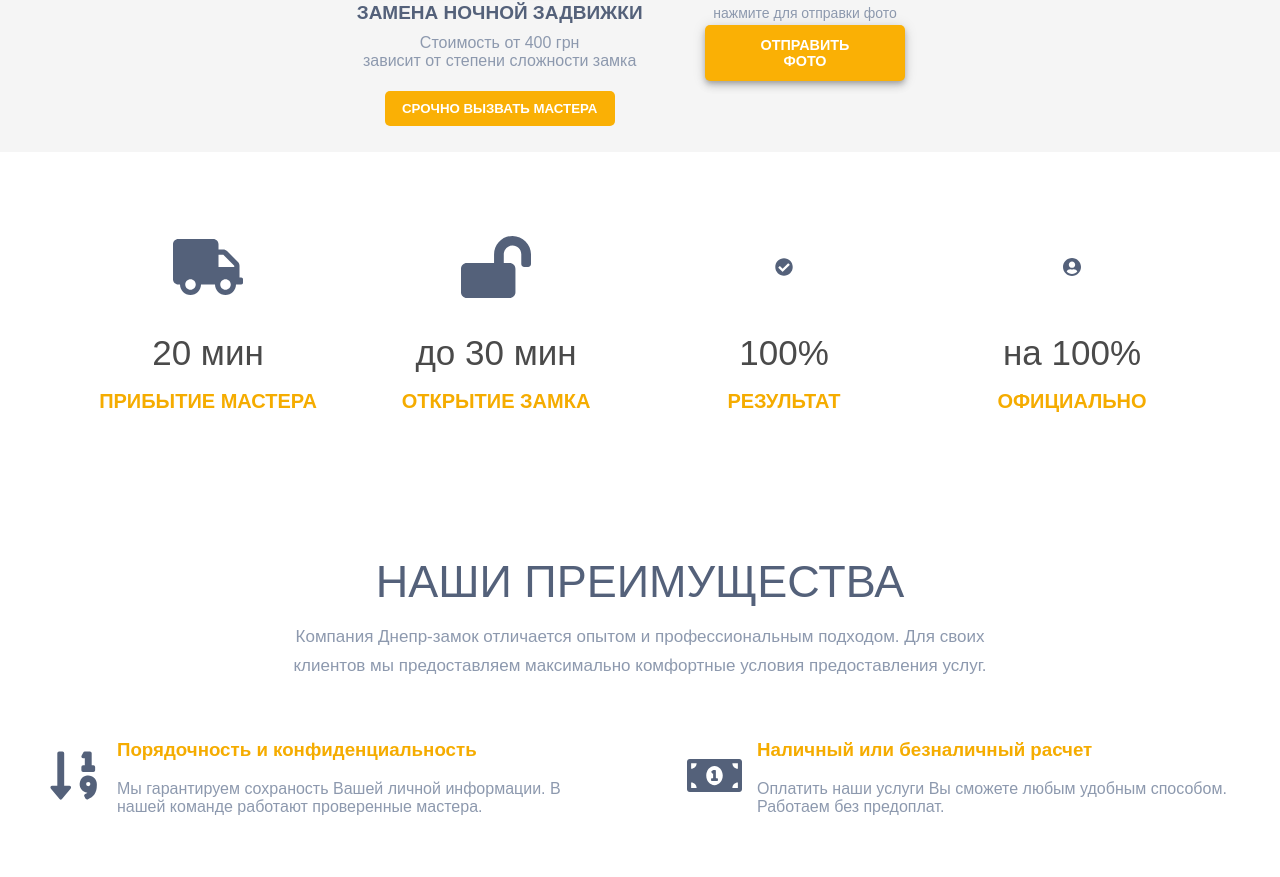
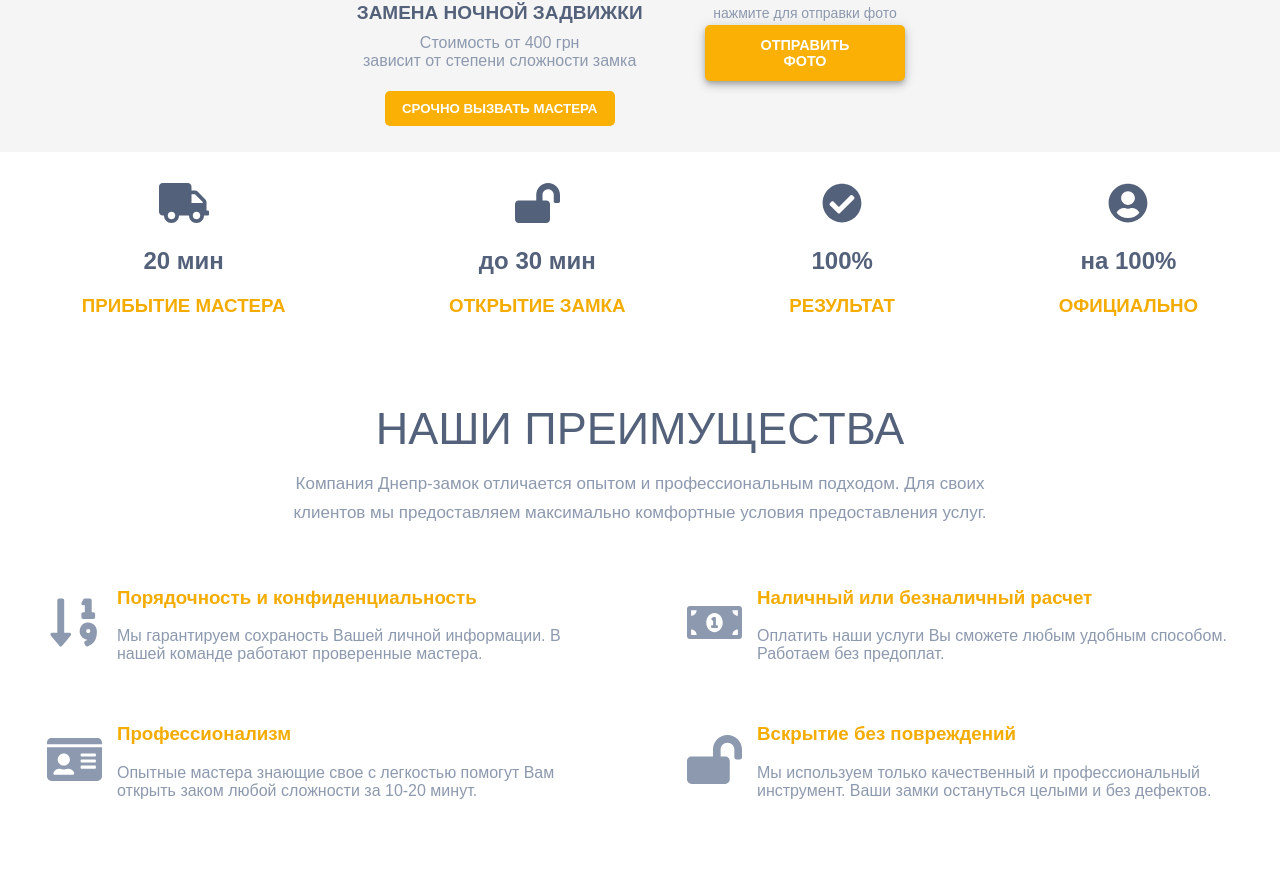
Before and after one commit to Ca-tt/dnepr-masterok-vue, a Vue app: page / in a window 1280 px wide. Shown: the part 1862-2739 px from the top of the page. Built offline with nearby package versions, Linux system fonts and the light colour scheme; what vue-the-mask would draw is missing.

Commit message:
Use Components concept in Metrics (prev. SectionB.vue) file
- create Card component
- install sass and sass loader
- place all cards icons, titles and texts in export.default
- refactor style code

```diff
--- a/package.json
+++ b/package.json
@@ -12,6 +12,8 @@
     "@fortawesome/free-solid-svg-icons": "^5.15.4",
     "@fortawesome/vue-fontawesome": "^2.0.6",
     "core-js": "^3.6.5",
+    "sass": "^1.43.4",
+    "sass-loader": "^10",
     "vue": "^2.6.11",
     "vue-the-mask": "^0.11.1"
   },
--- a/src/App.vue
+++ b/src/App.vue
@@ -17,7 +17,7 @@
 import Header from './components/Header.vue'
 import MasterCall from './components/MasterCall.vue'
 import Services from './components/Services.vue'
-import SectionB from './components/SectionB.vue'
+import SectionB from './sections/Metrics.vue'
 import Preferences from './components/Preferences.vue'
 import Note from './components/Note.vue'
 import Call from './components/Call.vue'
--- /dev/null
+++ b/src/components/Card.vue
@@ -0,0 +1,25 @@
+<template>
+  <figure class="card">
+    <div class="card-icon">
+      <font-awesome-icon :icon="card.icon" />
+    </div>
+    <h2 class="card-title">{{ card.title }}</h2>
+    <h3 class="card-text">{{ card.text }}</h3>
+  </figure>
+</template>
+
+<script>
+export default {
+  name: 'Card',
+  props: {
+    card: {
+      type: Object,
+      required: true,
+    }
+  }
+}
+</script>
+
+<style scoped>
+
+</style>
--- a/src/components/Header.vue
+++ b/src/components/Header.vue
@@ -67,10 +67,15 @@
   margin-right: 10px;
 }
 
-.svg-inline--fa.fa-w-16 {
-  width: 0;
-  max-width: 18px;
-}
+/*
+  * Damir disabled code below
+  * it cause problems in Metrics.vue -> Card component
+*/
+
+/*.svg-inline--fa.fa-w-16 {*/
+/*  width: 0;*/
+/*  max-width: 18px;*/
+/*}*/
 
 .main-header,
 a {
--- a/src/components/SectionB.vue
+++ /dev/null
@@ -1,90 +0,0 @@
-<template>
-   <section class="business-metrics">
-       <div class="ad-part">
-          <font-awesome-icon icon="truck" class="icon" />
-          <h2 class="ad-title">20 мин</h2>
-          <h3 class="title-part">ПРИБЫТИЕ МАСТЕРА</h3>
-       </div>
-       <div class="ad-part">
-          <font-awesome-icon icon="lock-open" class="icon" />
-          <h2 class="ad-title">до 30 мин</h2>
-          <h3 class="title-part">ОТКРЫТИЕ ЗАМКА</h3>
-       </div>
-       <div class="ad-part">
-          <font-awesome-icon icon="check-circle" class="icon" />
-          <h2 class="ad-title">100%</h2>
-          <h3 class="title-part">РЕЗУЛЬТАТ</h3>
-       </div>
-       <div class="ad-part">
-          <font-awesome-icon icon="user-circle" class="icon" />
-          <h2 class="ad-title">на 100%</h2>
-          <h3 class="title-part">ОФИЦИАЛЬНО</h3>
-       </div>
-   </section>
-</template>
-
-<style>
-  @media screen and (max-width: 426px){
-    .business-metrics{
-      margin-top: 40px !important;
-      margin-bottom: 40px !important;
-    }
-  }
-  @media screen and (max-width: 1024px){
-    .ad-part{
-      width: 220px !important;
-    }
-    .ad-title{
-      font-size: 30px !important;
-    }
-    .title-part{
-      font-size: 18px !important;
-    }
-  }
-    .svg-inline--fa.fa-w-16 {
-      width: 70px;
-    }
-    .svg-inline--fa.fa-w-18 {
-      width: 70px;
-    }
-    .svg-inline--fa.fa-w-20 {
-      width: 70px;
-    }
-    .title-part{
-      color: #f5ac00;
-      font-size: 20px;
-      margin: 0;
-    }
-    .ad-title{
-      color: #4a4a4a;
-      font-size: 35px;
-      font-weight: 400;
-      margin-bottom: 17px;
-    }
-    .ad-part{
-      width: 288px;
-      margin-bottom: 25px;
-    }
-    .icon{
-      height: 70px;
-      width: 70px;
-      color: #54617a;
-    }
-    .business-metrics{
-        display: flex;
-        justify-content: center;
-        align-items: center;
-        flex-wrap: wrap;
-        width: 100%;
-        margin-top: 80px;
-        margin-bottom: 80px;
-      }
-</style>
-
-<script>
-
-export default {
-  name: 'SectionB',
-
-}
-</script>
--- a/src/main.js
+++ b/src/main.js
@@ -35,15 +35,12 @@ library.add(
     faMoneyBillAlt,
     faMapMarkerAlt,
     faEnvelope,
-    // InputMask
 )
 
 Vue.use(VueTheMask)
-
 Vue.component('font-awesome-icon', FontAwesomeIcon)
 
 Vue.config.productionTip = false
-
 new Vue({
     render: h => h(App),
 }).$mount('#app')
--- /dev/null
+++ b/src/sections/Metrics.vue
@@ -0,0 +1,89 @@
+<script>
+import Card from '../components/Card.vue';
+
+export default {
+  name: 'Metrics',
+  components: {
+    Card,
+  },
+  data() {
+    return {
+      cards: [
+        {
+          icon: 'truck',
+          title: '20 мин',
+          text: 'ПРИБЫТИЕ МАСТЕРА',
+        },
+        {
+          icon: 'lock-open',
+          title: 'до 30 мин',
+          text: 'ОТКРЫТИЕ ЗАМКА',
+        },
+        {
+          icon: 'check-circle',
+          title: '100%',
+          text: 'РЕЗУЛЬТАТ',
+        },
+        {
+          icon: 'user-circle',
+          title: 'на 100%',
+          text: 'ОФИЦИАЛЬНО',
+        },
+      ]
+    }
+  }
+}
+</script>
+
+<template>
+   <section class="cards has-four-cards metrics">
+     <Card v-for="card in cards" :key="card.icon" :card="card"/>
+   </section>
+</template>
+
+<style lang="scss">
+
+  $tablet: 768px;
+  $desktop: 1024px;
+  $cards-section-padding: 30px 0;
+
+  $orange: #f5ac00;
+  $grey: #54617a;
+
+  $card-icon-size: 40px;
+  $card-color: $grey;
+
+  .cards {
+    padding: $cards-section-padding;
+
+    @media screen and (min-width: $tablet) {
+      display: flex;
+      justify-content: space-between;
+      flex-wrap: wrap;
+    }
+    @media screen and (min-width: $desktop) { justify-content: space-around; }
+  }
+
+  .card {
+    margin: 0;
+    color: $card-color;
+
+    // change card width as screen getting bigger
+    @media screen and (min-width: $tablet) { width: 50%; }
+    @media screen and (min-width: $desktop) { width: auto; }
+
+    &-icon {
+      font-size: $card-icon-size;
+    }
+
+    &-title {
+
+    }
+
+    &-text {
+      color: #f5ac00;
+    }
+
+}
+
+</style>
```
Also changed, not shown: 1 other file (tests, documents, lock files or other folders).
